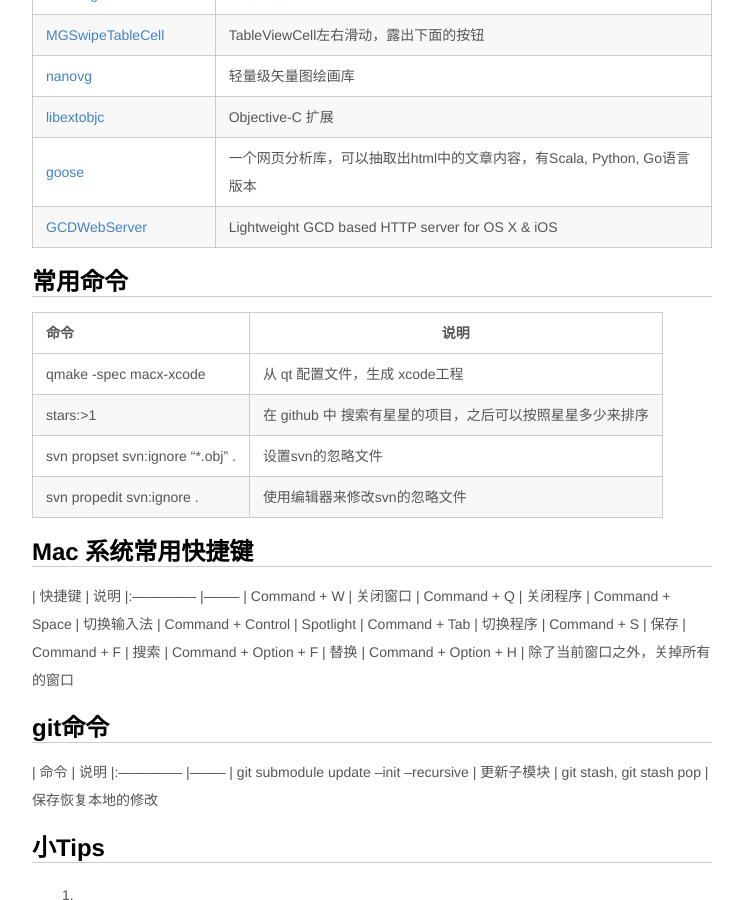
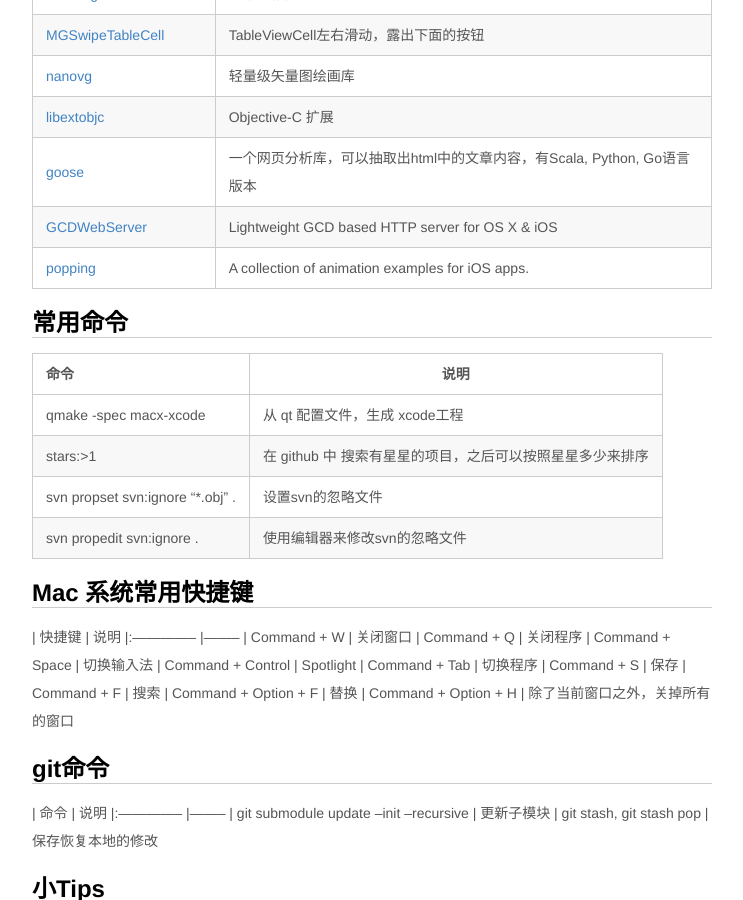
Before and after one commit to jzpangpang/hjcapple.github.com, a Jekyll site: the page built from mark.markdown, in a window 1280 px wide and 900 px high, scrolled down 2106 px. Shown: the whole window, without its empty margins (268-1011 px from the left). Built offline with Jekyll 4.4.1, drawn with Linux system fonts in a browser that asks for light colours; nearby versions of some CDN libraries; Markdown is read by kramdown in place of the engine named in the settings.

Commit message:
记录下popping

```diff
--- a/mark.markdown
+++ b/mark.markdown
@@ -75,6 +75,7 @@
 | [libextobjc] | Objective-C 扩展
 | [goose] | 一个网页分析库，可以抽取出html中的文章内容，有Scala, Python, Go语言版本
 | [GCDWebServer] | Lightweight GCD based HTTP server for OS X & iOS
+| [popping](https://github.com/schneiderandre/popping) | A collection of animation examples for iOS apps.
 
 [ReactiveCocoa]: https://github.com/ReactiveCocoa/ReactiveCocoa
 [BlocksKit]: 		https://github.com/zwaldowski/BlocksKit
```
